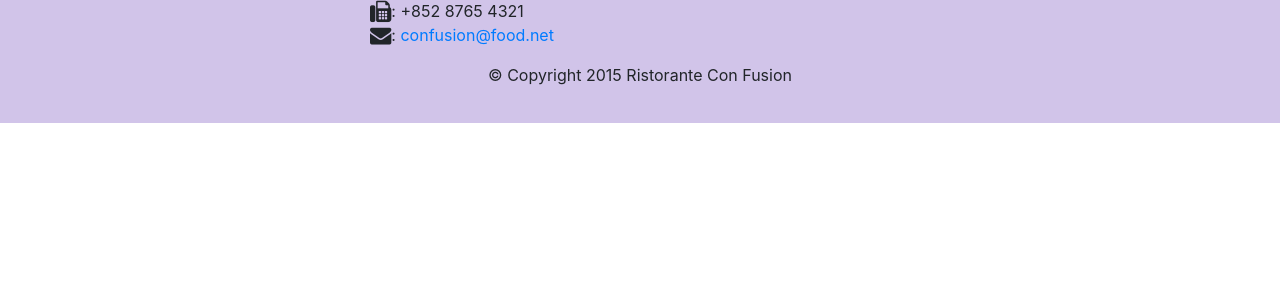
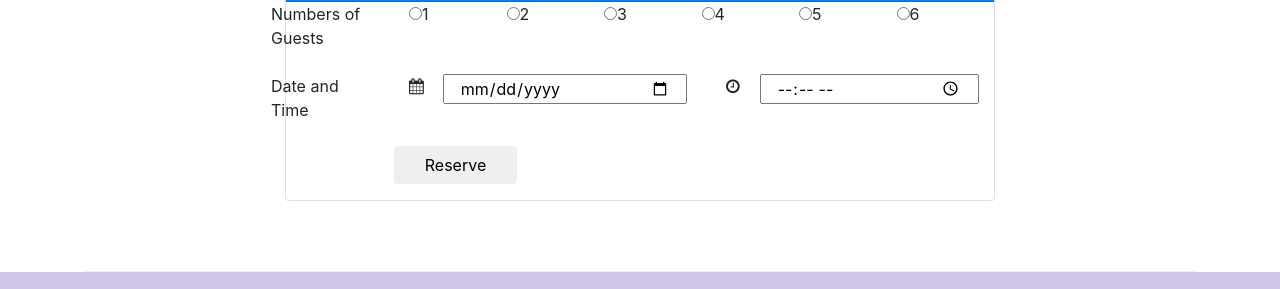
Before and after one commit to jiang718/conFusion, a website: page index.html in a window 1280 px wide. Shown: the part 1662-1951 px from the top of the page. Before the commit the page ends 1785 px from the top, so only its background shows below. Drawn offline with nearby package versions, Linux system fonts and the light colour scheme.

Commit message:
Assignment 2

```diff
--- a/css/styles.css
+++ b/css/styles.css
@@ -36,3 +36,7 @@ body {
 .navbar-inverse {
     background-color: #512DA8;
 }
+
+label {
+    padding:0px 0px 0px 0px;
+}
--- a/index.html
+++ b/index.html
@@ -37,12 +37,15 @@
     <header class="jumbotron">
         <div class="container">
             <div class="row row-header">
-                <div class="col-12 col-sm-8">
+                <div class="col-12 col-sm-6">
                     <h1>Ristorante con Fusion</h1>
                     <p>We take inspiration from the World's best cuisines, and create a unique fusion experience. Our lipsmacking creations will tickle your culinary senses!</p>
                 </div>
-                <div class="col col-sm align-self-center">
+                <div class="col-12 col-sm-3 align-self-center">
                     <img src="img/logo.png" class="img-fluid">
+                </div>
+                <div class="col-12 col-sm-3 align-self-center">
+                    <a href="index.html#reserve-form" class="btn btn-sm btn-warning" role="button">Reserve Table</a>
                 </div>
             </div>
         </div>
@@ -76,7 +79,10 @@
             <div class="col-sm col-md">
                 <div class="media">
                     <div class="media-body">
-                        <h2 class="mt-0">Weekend Grand Buffet</h2>
+                        <h2 class="mt-0">
+                            Weekend Grand Buffet
+                            <span class="badge badge-danger">NEW</span>
+                        </h2>
                         <p class="hidden-xs-down">Featuring mouthwatering combinations with a choice of five different salads, six enticing appetizers, six main entrees and five choicest desserts. Free flowing bubbly and soft drinks. All for just $19.99 per person </p>
                     </div>
                     <img class="d-flex mr-3 img-thumbnail align-self-center" src="img/buffet.png">
@@ -97,6 +103,57 @@
                         <p class="hidden-xs-down">Award winning three-star Michelin chef with wide International experience having worked closely with whos-who in the culinary world, he specializes in creating mouthwatering Indo-Italian fusion experiences. </p>
                     </div>
                 </div>
+            </div>
+        </div>
+
+        <div class="row row-content align-items-center">
+            <div class="col-12 col-md-10 offset-md-1 col-lg-8 offset-lg-2">
+                <a name="reserve-form">
+                    <div class="card">
+                        <h3 class="card-header bg-primary text-white">Reserve a Table</h3>
+                        <div class="card-block">
+                            <form id="reserve-form">
+                                <div class="form-group row">
+                                   <label for="numbers-of-guests" class="col-sm-2 pl-0">Numbers of Guests</label>
+                                   <div class="col-sm-10 row">
+                                       <label class="radio col-2"><input type="radio" name="numbers-of-guests">1</label>
+                                       <label class="radio col-2"><input type="radio" name="numbers-of-guests">2</label>
+                                       <label class="radio col-2"><input type="radio" name="numbers-of-guests">3</label>
+                                       <label class="radio col-2"><input type="radio" name="numbers-of-guests">4</label>
+                                       <label class="radio col-2"><input type="radio" name="numbers-of-guests">5</label>
+                                       <label class="radio col-2"><input type="radio" name="numbers-of-guests">6</label>
+                                   </div>
+                               </div>
+                               <div class="form-group row">
+                                   <label class="col-12 col-sm-2 pl-0">Date and Time</label>
+                                   <div class="col-12 col-sm-10">
+                                       <div class="input-group row align-items-center">
+                                           <div class="col-sm-6 col-12">
+                                               <div class="row">
+                                                   <div class="col-2 input-group-addon align-items-center">
+                                                       <span class="fa fa-calendar"></span>
+                                                   </div>
+                                                   <input class="col" type="date" placeholder="Date" id="date" name="date">
+                                               </div>
+                                           </div>
+                                           <div class="col-sm-6 col-12">
+                                               <div class="row">
+                                                   <div class="offset-sm-1 col-2 input-group-addon align-items-center">
+                                                       <span class="fa fa-clock-o"></span>
+                                                   </div>
+                                                   <input class="col" type="time" placeholder="Time" id="time" name="time">
+                                               </div>
+                                           </div>
+                                       </div>
+                                   </div>
+                               </div>
+                               <div class="form-group row">
+                                   <button type="submit" class="btn btn-block offset-sm-2 col-6 col-sm-5 col-md-3 col-xl-2">Reserve</button>
+                               </div>
+                            </form>
+                        </div>
+                    </div>
+                </a>
             </div>
         </div>
     </div>
```
